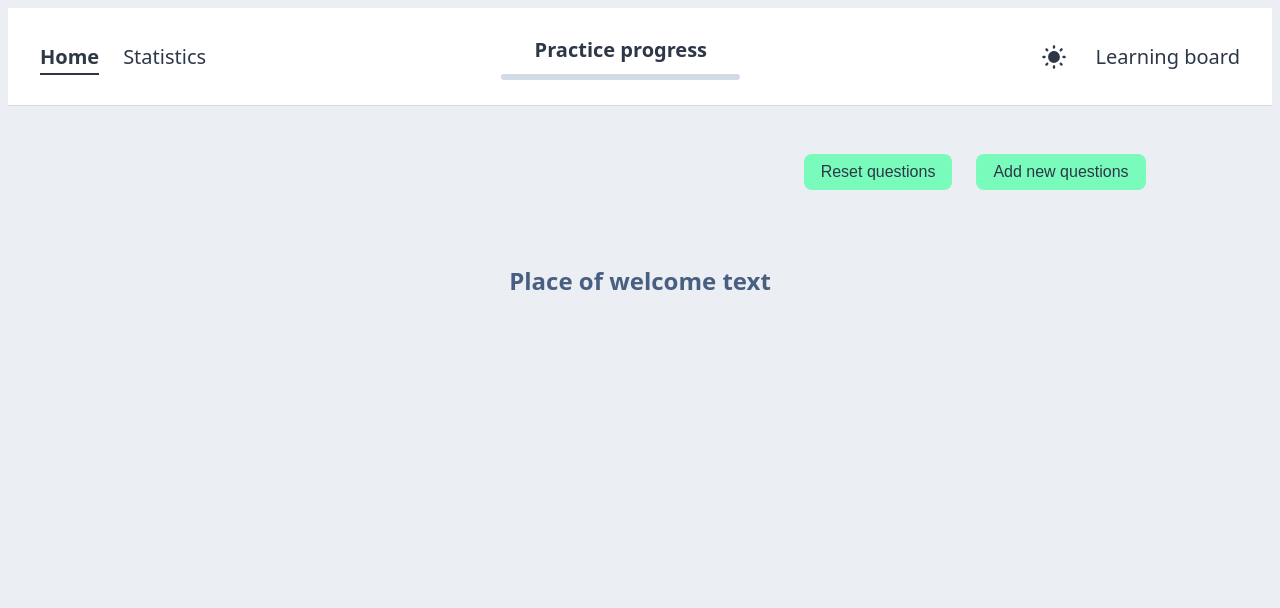
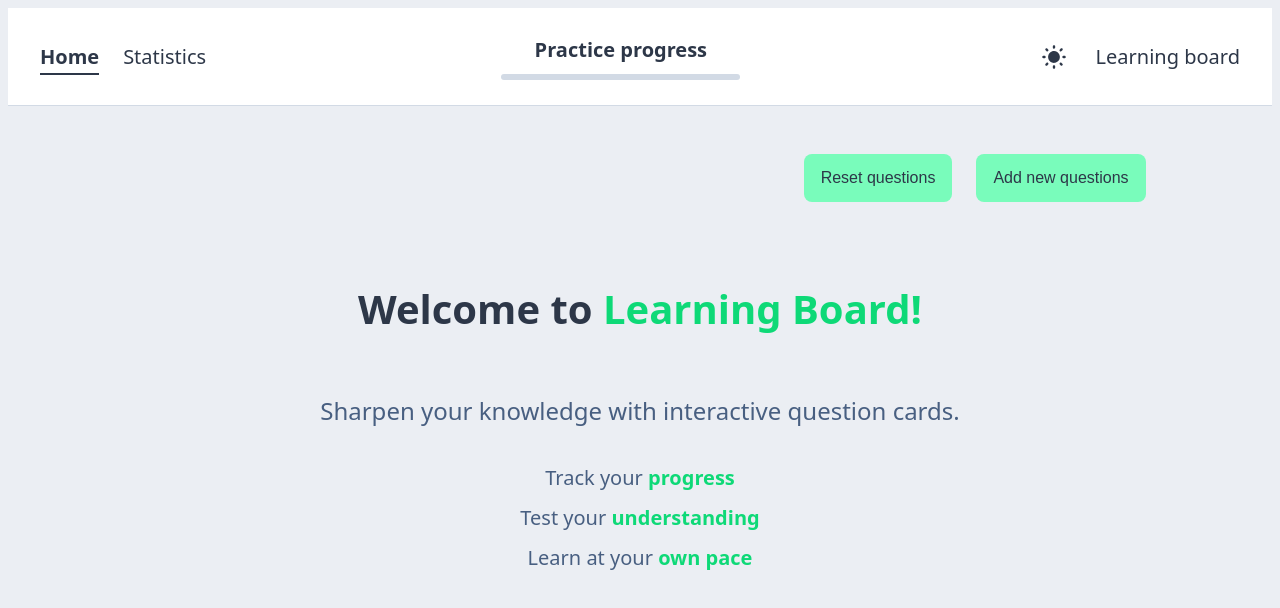
Before and after one commit to zsoltDedesi/Practice_board, a Vue app: page / in a window 1280 px wide. Shown: the top 608 px of the page. Built offline with nearby package versions, Linux system fonts and the light colour scheme.

Commit message:
Added welcome message

```diff
--- a/src/pages/HomePage.vue
+++ b/src/pages/HomePage.vue
@@ -3,20 +3,26 @@
     <button type="button" class="button primary" @click="resetQuestions">Reset questions</button>
     <button type="button" class="button primary" @click="showPopup">Add new questions</button>
   </div>
-  <AddNewPopup v-if="isPopupVisible" @close="isPopupVisible = false"/>
-  <div class="quiz-container">
+  <AddNewPopup v-if="isPopupVisible" @close="isPopupVisible = false" />
+  <div>
     <div v-if="cards.length === 0" class="welcome-text">
-      <p>
-        Place of welcome text
+      <h1 class="welcome-title">
+        Welcome to <span class="welcome-highlight">Learning Board!</span>
+      </h1>
+
+      <p class="welcome-subtitle">
+        Sharpen your knowledge with interactive question cards.
       </p>
+
+      <div class="feature-list">
+        <p>Track your <span>progress</span></p>
+        <p>Test your <span>understanding</span></p>
+        <p>Learn at your <span>own pace</span></p>
+      </div>
+
     </div>
     <div v-else class="card-container">
-      <QuestionCard
-      v-for="(card, index) in cards"
-      :key="index"
-      :card="card"
-      :index="index"
-      class="card"/>
+      <QuestionCard v-for="(card, index) in cards" :key="index" :card="card" :index="index" class="card" />
     </div>
   </div>
 </template>
@@ -37,7 +43,7 @@ export default {
       cardId: 1,
     };
   },
-  created(){
+  created() {
     this.quizStore = useQuizStore()
     this.cardStore = useCardStore()
   },
@@ -64,7 +70,6 @@ export default {
 
 
 <style scoped>
-
 .welcome-text,
 .btn-container {
   display: flex;
@@ -78,15 +83,43 @@ export default {
   gap: 24px;
 }
 
+.btn-container button {
+  height: 3rem;
+}
 
 .welcome-text {
   color: var(--color-text-secondary);
+  flex-direction: column;
   text-align: center;
-  justify-content: center;
-  font-size: x-large;
+}
+
+.welcome-title {
+  font-size: 2.5rem;
+  font-weight: 800;
+  color: var(--color-text-primary);
+}
+
+.welcome-highlight {
+  color: var(--color-primary);
+}
+
+.welcome-subtitle {
+  font-size: 1.5rem;
+  font-weight: 500;
+  color: var(--color-text-secondary);
+  margin: 1.5rem 0;
+}
+
+.feature-list p {
+  font-size: 1.25rem;
+  margin: 0.5rem 0;
+  color: var(--color-text-secondary);
+}
+
+.feature-list span {
+  color: var(--color-primary);
   font-weight: 600;
 }
-
 
 .card-container {
   display: flex;
@@ -95,4 +128,5 @@ export default {
   align-items: center;
   gap: 3rem;
 }
+
 </style>
```
Also changed, not shown: src/style.css (+0 -84 lines).
